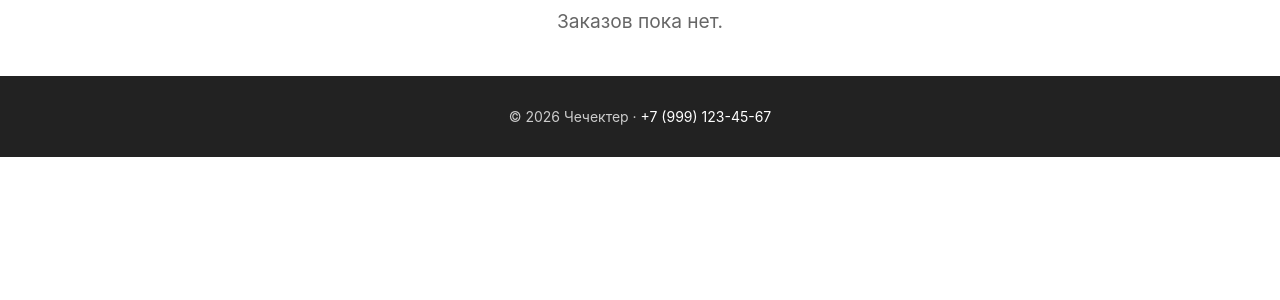
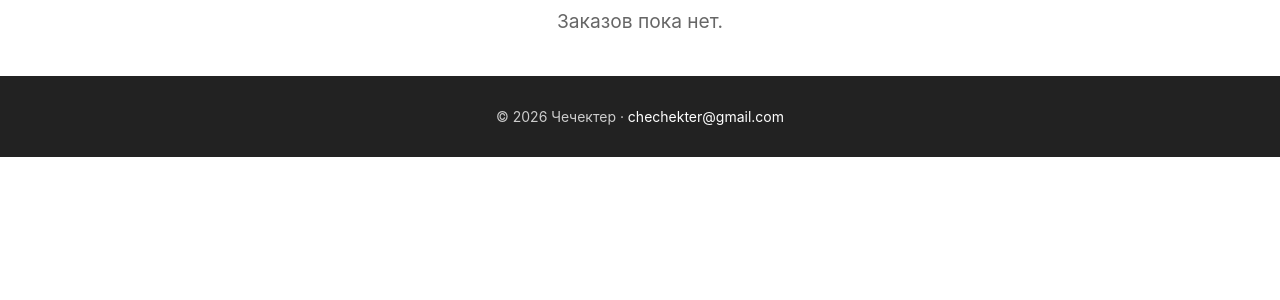
Before and after one commit to aydm-git/Flower, a Flask app: page /admin in a window 1280 px wide. Shown: the part 151-451 px from the top of the page. Run offline with Flask 3, Linux system fonts and the light colour scheme; the visitor is signed in with stand-in values (Sample User, id 1); data that the repository does not hold is empty.

Commit message:
Добавил почту вместо номера

```diff
--- a/templates/base.html
+++ b/templates/base.html
@@ -24,7 +24,7 @@
 
 <footer id="contacts">
   <div class="container">
-    <p>© 2026 Чечектер · <a href="tel:+79991234567">+7 (999) 123-45-67</a></p>
+    <p>© 2026 Чечектер · <a>chechekter@gmail.com</a></p>
   </div>
 </footer>
 
```
